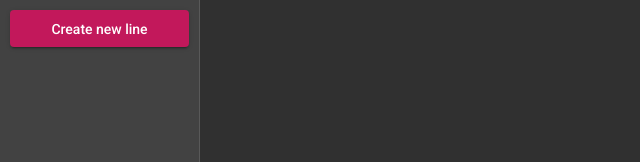
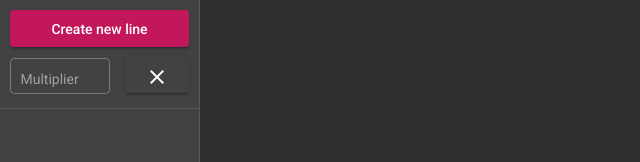
Before and after one commit to lisophoria/ImageRuler, an Angular app: page / in a window 1280 px wide. Shown: the top 162 px of the page, without its empty margins (0-640 px from the left). Built offline with nearby package versions, Linux system fonts and the light colour scheme.

Commit message:
Added line info section

```diff
--- a/src/app/components/app-overlay/app-overlay.component.html
+++ b/src/app/components/app-overlay/app-overlay.component.html
@@ -9,7 +9,39 @@
         <span>Create new line</span>
       </button>
 
+      <div class="input-div">
+        <div>
+          <mat-form-field appearance="outline" class="custom-input">
+            <input type="number" step="0.01" min="0" matInput placeholder="Multiplier">
+          </mat-form-field>
+        </div>
+
+        <div>
+          <button mat-raised-button>
+            <mat-icon>clear</mat-icon>
+          </button>
+        </div>
+      </div>
+
     </div>
+
+    <mat-divider style="margin-top: 5px"></mat-divider>
+
+    <div class="bottom-menu">
+
+      <div class="line-info" *ngIf="line">
+        <div class="line-div">
+          <span>x: {{line.posX.x}}:{{line.posX.y}}</span>
+          <span>y: {{line.posY.x}}:{{line.posY.y}}</span>
+        </div>
+        <div class="line-div">
+          <span>Length:</span>
+          <span>100</span>
+        </div>
+      </div>
+
+    </div>
+
   </mat-sidenav>
 
   <mat-sidenav-content>
--- a/src/app/components/app-overlay/app-overlay.component.scss
+++ b/src/app/components/app-overlay/app-overlay.component.scss
@@ -12,6 +12,50 @@
   padding: 10px;
 }
 
+.input-div {
+  margin-top: 10px;
+  display: flex;
+  justify-content: space-between;
+}
+
 .custom-button {
   width: 100%;
 }
+
+.custom-input {
+  height: 36px;
+  margin-top: -2.75px;
+  width: 100px;
+}
+
+.bottom-menu {
+  padding: 10px;
+}
+
+.line-info {
+  display: flex;
+  flex-direction: column;
+}
+
+.line-div {
+  width: 100%;
+  display: flex;
+  justify-content: space-between;
+}
+
+::ng-deep .mat-form-field-outline-start {
+  border-radius: 5px 0 0 5px !important;
+  min-width: 5px !important;
+}
+
+::ng-deep .mat-form-field-flex > .mat-form-field-infix { padding: 0.44em 0 !important;}
+::ng-deep .mat-form-field-label-wrapper { top: -1.5em; }
+
+::ng-deep .mat-form-field-appearance-outline.mat-form-field-can-float.mat-form-field-should-float .mat-form-field-label {
+  transform: translateY(-1em) scale(.8);
+  width: 133.33333%;
+}
+
+::ng-deep .mat-form-field-outline-end {
+  border-radius: 0 5px 5px 0 !important;
+}
--- a/src/app/components/app-overlay/app-overlay.component.ts
+++ b/src/app/components/app-overlay/app-overlay.component.ts
@@ -1,4 +1,4 @@
-import {Component, OnInit, ViewChild} from '@angular/core';
+import {AfterViewInit, Component, OnInit, ViewChild} from '@angular/core';
 import {CanvasComponent} from "../canvas/canvas.component";
 import {Line} from "../../models/line";
 import {MousePos} from "../../models/mouse-pos";
@@ -8,18 +8,25 @@ import {MousePos} from "../../models/mouse-pos";
   templateUrl: './app-overlay.component.html',
   styleUrls: ['./app-overlay.component.scss']
 })
-export class AppOverlayComponent implements OnInit {
+export class AppOverlayComponent implements OnInit, AfterViewInit {
 
   @ViewChild('canvasComponent') private canvas!: CanvasComponent;
+  private imageRatio!: number;
+  public line!: Line;
 
   constructor() { }
 
   ngOnInit(): void {
   }
 
+  ngAfterViewInit() {
+    this.imageRatio = this.canvas.ratio;
+  }
+
   async newLine(): Promise<void> {
     let line: Line = {posX: await this.getPoint(), posY: await this.getPoint()};
     this.canvas.drawLine(line);
+    this.line = line;
     console.log('newLine: ', line);
   }
 
```
Also changed, not shown: src/app/app.module.ts (+11 -1 lines).
